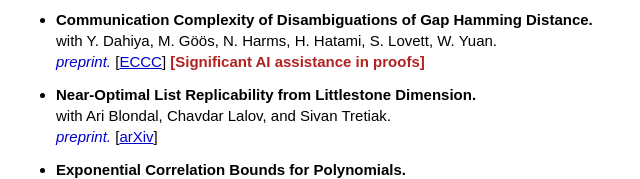
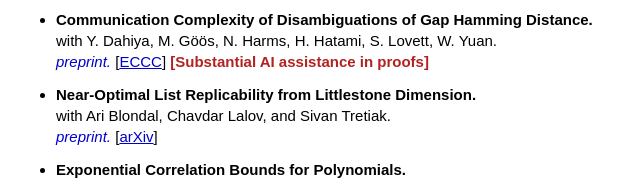
Before and after one commit to pooyahat/pooyahat.github.io, a plain HTML site: page index.html in a window 1280 px wide. Shown: the part 928-1107 px from the top of the page, 19-659 px from the left. Drawn offline with Linux system fonts and the light colour scheme.

Commit message:
Update index.html

```diff
--- a/index.html
+++ b/index.html
@@ -225,7 +225,7 @@ img.photo {
   <span class="paper-title">Communication Complexity of Disambiguations of Gap Hamming Distance.</span><br>
   <span class="paper-authors">with Y. Dahiya, M. Göös, N. Harms, H. Hatami, S. Lovett, W. Yuan.</span><br>
   <span class="paper-venue">preprint.</span>
-  <span class="links">[<a href="">ECCC</a>]</span>  <span class="ai-disclosure1">[Significant AI assistance in proofs]</span>
+  <span class="links">[<a href="">ECCC</a>]</span>  <span class="ai-disclosure1">[Substantial AI assistance in proofs]</span>
 </li>
 <li>
   <span class="paper-title">Near-Optimal List Replicability from Littlestone Dimension.</span><br>
```
